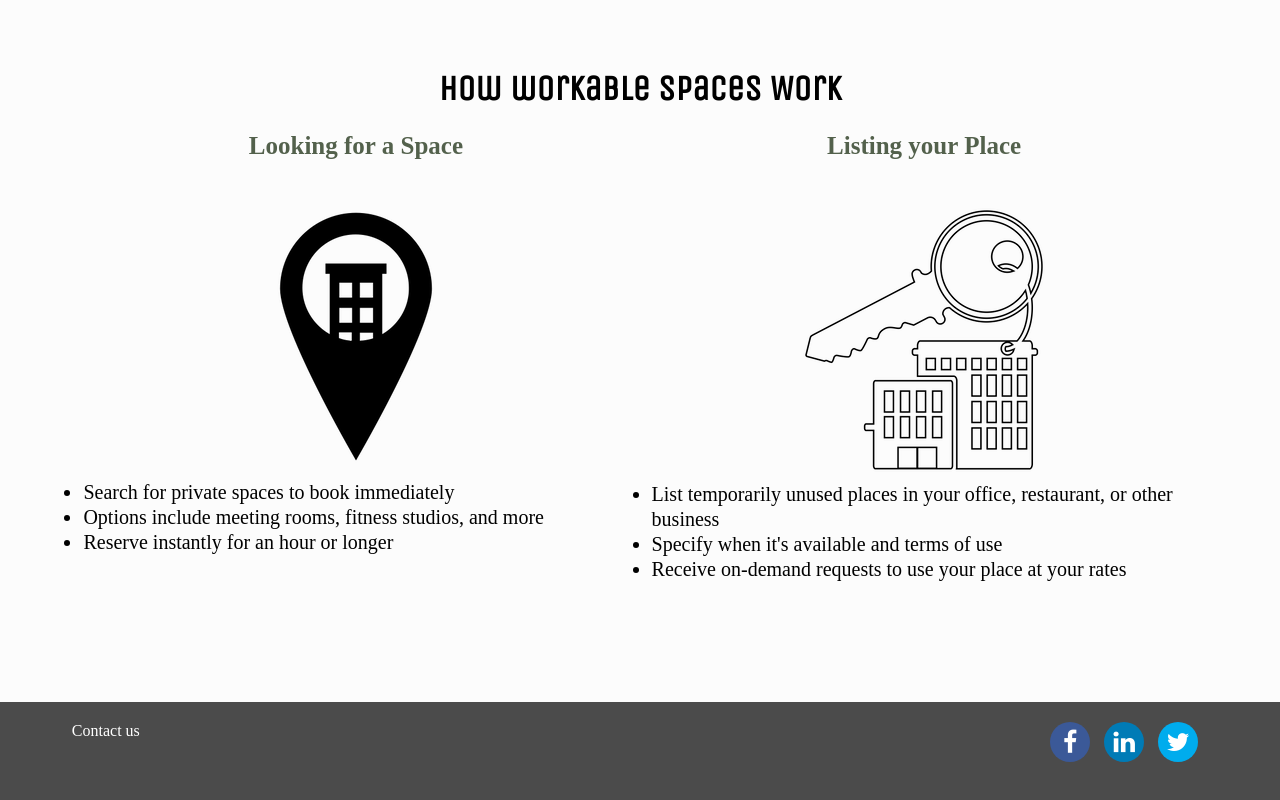
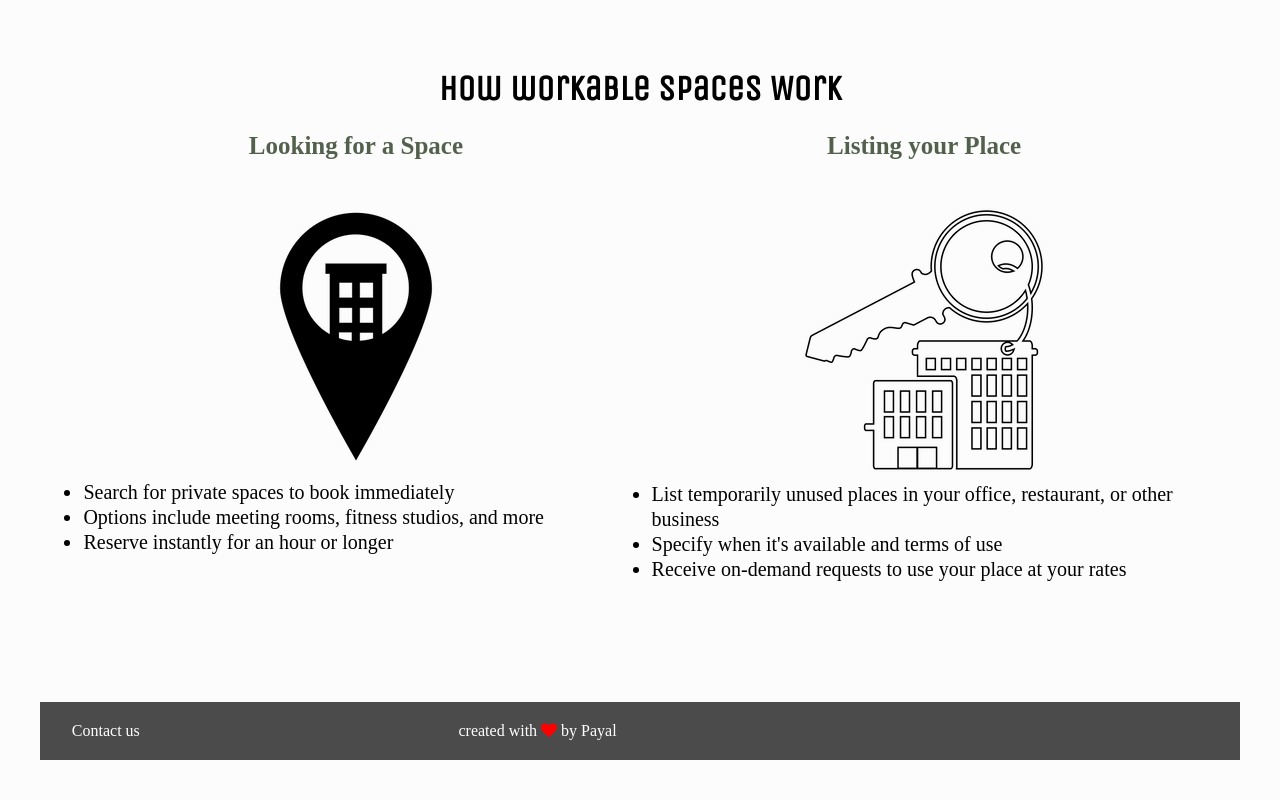
Before and after one commit to fedNinja/spaces, a website: page public/index.html in a window 1280 px wide. Shown: the part 706-1506 px from the top of the page. After the commit the page ends 1466 px from the top, so only its background shows below. Drawn offline with nearby package versions, Linux system fonts and the light colour scheme.

Commit message:
modified footer

```diff
--- a/public/css/main.css
+++ b/public/css/main.css
@@ -358,41 +358,42 @@ li#addSpace_link{
 	list-style-type: none;
 }
 
-.fa-bars{
+.fa-bars {
 	color:#000;
 }
 
-.fa-facebook {
-	background:#3b5998
-}
-.fa-linkedin {
-	background:#007bb6
-}
-.fa-twitter {
-	background:#00aced
-}
-
-.social-icons li a i:hover {
-	background:#add1ea;
-}
-.contactLink{
+.contactLink {
 	float: left;
 	color:#fff;
 }
 
-.listDivider{
+.listDivider {
 	border: none;
     height: 1px;
     background-color: #ccc;
 }
 
-.space-desc-form fieldset{
+.space-desc-form fieldset {
 	border-top: 1px solid #ccc;
     padding-top: 30px;
     padding-bottom: 50px;
     border-left: none;
     border-right: none;
     border-bottom:none;
+}
+
+footer {
+  min-height: 50px;
+  padding: 20px;
+}
+
+footer div a {
+  color: #fff;
+	text-decoration: none;
+}
+
+footer div span i {
+  color: red;
 }
 
 /* When the screen is less than 680 pixels wide, hide all list items, except for the first one ("Home"). Show the list item that contains the link to open and close the topnav (li.icon) */
@@ -407,24 +408,21 @@ li#addSpace_link{
   		width:100%;
   	}
 
-  	.location, .inner-container1 .date-sel, .inner-container1 .submitBtn1{
+  	.location, .inner-container1 .date-sel, .inner-container1 .submitBtn1 {
   		width: 100%;
   		margin-bottom:15px;
   	}
 
-  	/*.inner-container1 h4{
-  		font-size:19px;
-  	}*/
-
-  	.inner-container span{
+  	.inner-container span {
   		margin-bottom:15px;
   	}
 
-  ul.navbar {display: none;}
+  ul.navbar { display: none; }
   .space-desc-form{
   	text-align:center;
   }
-  .icon{
+
+  .icon {
   display:block;
   position:absolute;
   top:0;
@@ -435,9 +433,9 @@ li#addSpace_link{
   font-weight:bold;
   cursor:pointer;
   outline:none;
-}
+	}
 
-  .hamburgerMenu{
+  .hamburgerMenu {
   	z-index:999999;
   	font-size:18px;
   	width:100%;
--- a/public/index.html
+++ b/public/index.html
@@ -94,19 +94,13 @@
 	    </div>
 	  </div>
 	</section>
-	<footer>
-	  <div class="row footer-content">
-	  <div class="col-6">
-	  <a href="./html/contactus.html" class="contactLink footerTab">Contact us</a>
+	<footer class="row">
+	  <div class="col-4">
+	  	<a href="./html/contactus.html" class="contactLink footerTab">Contact us</a>
 	  </div>
-	    <div class="col-6">
-	      <ul class="social-icons">
-	        <li><a href="http://facebook.com/"><i class="fa fa-facebook"></i></a></li>
-	        <li><a href="http://linkedin.com/"><i class="fa fa-linkedin"></i></a></li>
-	        <li><a href="http://twitter.com/"><i class="fa fa-twitter"></i></a></li>
-	      </ul>
-	        </div>
-	    </div>
+		<div class="col-8">
+			<a href="http://payalagrawal.com/" target="_blank"><span>created with <i class="fa fa-heart"></i> by Payal</span></a>
+	  </div>
 	</footer>
 </body>
 <script
```
Also changed, not shown: public/uploads/ba99f41a-5ed5-4094-8c62-50b464c5c2ac.jpg (added).
